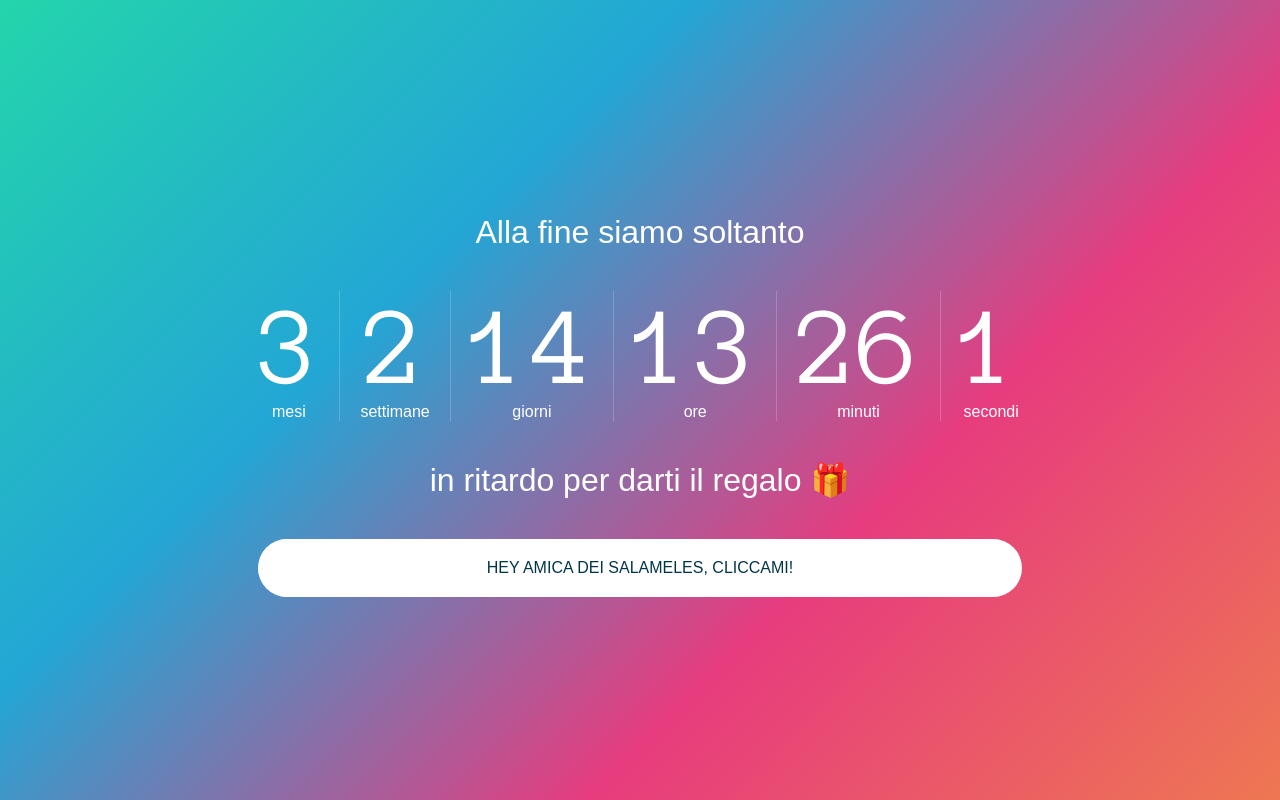
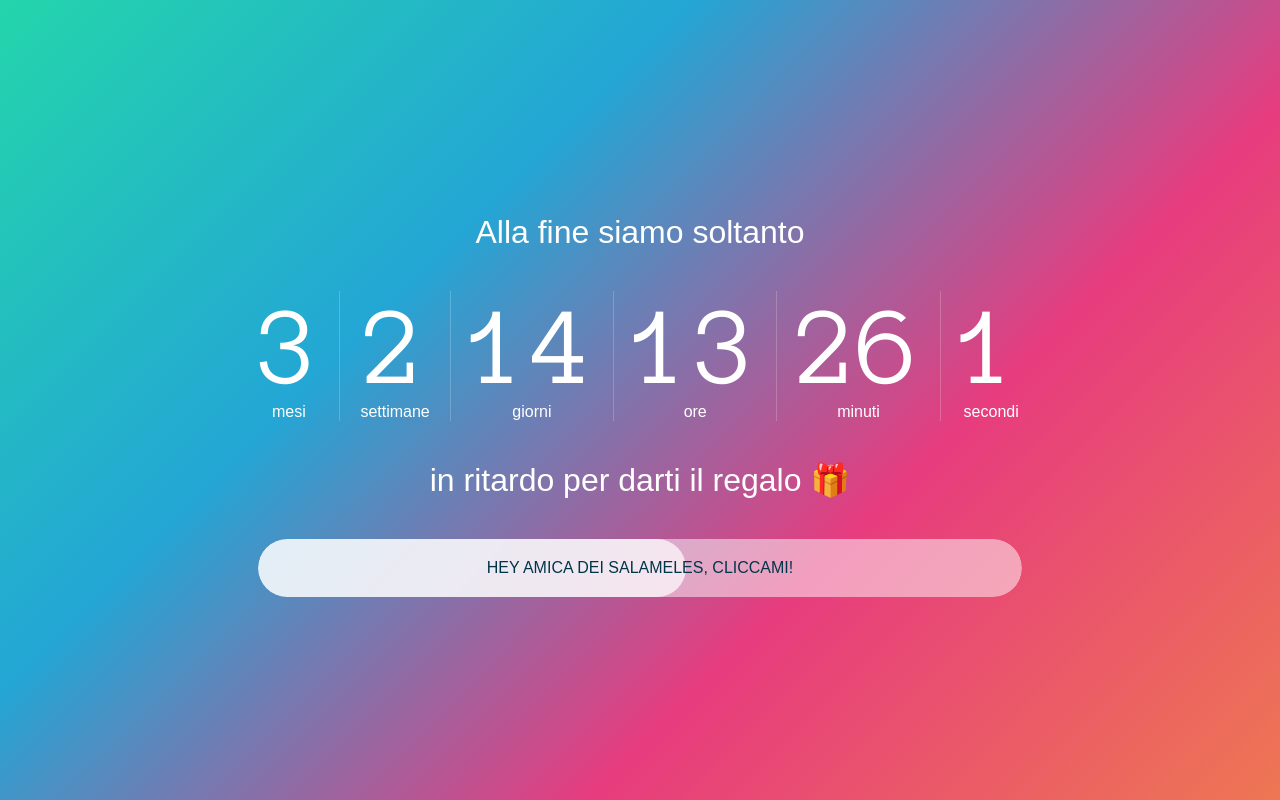
Before and after one commit to giuliachiola/birthday-veronica-30, a Nuxt app: page / in a window 1280 px wide. Built offline with nearby package versions, Linux system fonts and the light colour scheme.

Commit message:
feat: update

```diff
--- a/assets/scss/style.scss
+++ b/assets/scss/style.scss
@@ -30,5 +30,49 @@
   color: #003549;
   font-size: 1em;
   text-transform: uppercase;
+}
+
+.c-button--solid {
   background: white;
 }
+
+$co_button: white;
+
+.c-button--animation {
+  position: relative;
+  overflow: hidden;
+  z-index: 1;
+
+  &::after {
+    content: '';
+    position: absolute;
+    bottom: 0;
+    left: 0;
+    width: 100%;
+    height: 100%;
+    background-color: rgba($co_button, 0.5);
+    border-radius: 40px;
+    z-index: -2;
+  }
+  &::before {
+    content: '';
+    position: absolute;
+    bottom: 0;
+    left: 0;
+    height: 100%;
+    background-color: rgba($co_button, 0.7);
+    border-radius: 40px;
+    z-index: -1;
+    animation: variableWidth 2s ease-in-out infinite;
+    animation-direction: alternate;
+  }
+
+  @keyframes variableWidth {
+    0% {
+      width: 12%;
+    }
+    100% {
+      width: 100%;
+    }
+  }
+}
--- a/nuxt.config.js
+++ b/nuxt.config.js
@@ -65,4 +65,12 @@ export default {
    ** See https://nuxtjs.org/api/configuration-build/
    */
   build: {},
+  render: {
+    // working:
+    injectScripts: process.env.NODE_ENV === 'development',
+
+    // HMR not working:
+    // injectScripts: false,
+  },
+  loading: true,
 }
--- a/pages/cats.vue
+++ b/pages/cats.vue
@@ -2,7 +2,7 @@
   <div class="tpl tpl-cats">
     <!-- gif -->
     <gif-responsive :src="'https://giphy.com/embed/12ELmx0C4EFKcE'" />
-    <nuxt-link to="/watermelons" class="c-button"
+    <nuxt-link to="/watermelons" class="c-button c-button--animation"
       >Prossima pagina senza senso →</nuxt-link
     >
   </div>
@@ -16,6 +16,8 @@
 import GifResponsive from '../components/GifResponsive.vue'
 
 export default {
+  name: 'Cats',
+
   components: {
     GifResponsive,
   },
--- a/pages/cats2.vue
+++ b/pages/cats2.vue
@@ -2,8 +2,8 @@
   <div class="tpl tpl-cats">
     <!-- gif -->
     <gif-responsive :src="'https://giphy.com/embed/CF93EZqOxjdHG'" />
-    <nuxt-link to="/watermelons" class="c-button"
-      >Ok, basta angurie! →</nuxt-link
+    <nuxt-link to="/watermelons" class="c-button c-button--animation"
+      >Preso! →</nuxt-link
     >
   </div>
 </template>
@@ -16,6 +16,8 @@
 import GifResponsive from '../components/GifResponsive.vue'
 
 export default {
+  name: 'Cats2',
+
   components: {
     GifResponsive,
   },
--- a/pages/index.vue
+++ b/pages/index.vue
@@ -22,6 +22,8 @@
 import Countdown from '../components/Countdown.vue'
 
 export default {
+  name: 'Index',
+
   components: {
     Countdown,
   },
@@ -43,45 +45,4 @@ export default {
     font-size: 2em;
   }
 }
-
-$co_button: white;
-
-.c-button--animation {
-  position: relative;
-  overflow: hidden;
-  z-index: 1;
-
-  &::after {
-    content: '';
-    position: absolute;
-    bottom: 0;
-    left: 0;
-    width: 100%;
-    height: 100%;
-    background-color: rgba($co_button, 0.5);
-    border-radius: 40px;
-    z-index: -2;
-  }
-  &::before {
-    content: '';
-    position: absolute;
-    bottom: 0;
-    left: 0;
-    height: 100%;
-    background-color: rgba($co_button, 0.7);
-    border-radius: 40px;
-    z-index: -1;
-    animation: variableWidth 2s ease-in-out infinite;
-    animation-direction: alternate;
-  }
-
-  @keyframes variableWidth {
-    0% {
-      width: 12%;
-    }
-    100% {
-      width: 100%;
-    }
-  }
-}
 </style>
--- a/pages/watermelons.vue
+++ b/pages/watermelons.vue
@@ -1,11 +1,15 @@
 <template>
   <div class="tpl tpl--watermelons">
-    <nuxt-link to="/cats2" class="c-button">Ok, basta angurie! →</nuxt-link>
+    <nuxt-link to="/cats2" class="c-button c-button--animation"
+      >Ok, basta angurie! →</nuxt-link
+    >
   </div>
 </template>
 
 <script>
-export default {}
+export default {
+  name: 'Watermelons',
+}
 </script>
 
 <style lang="scss">
```
